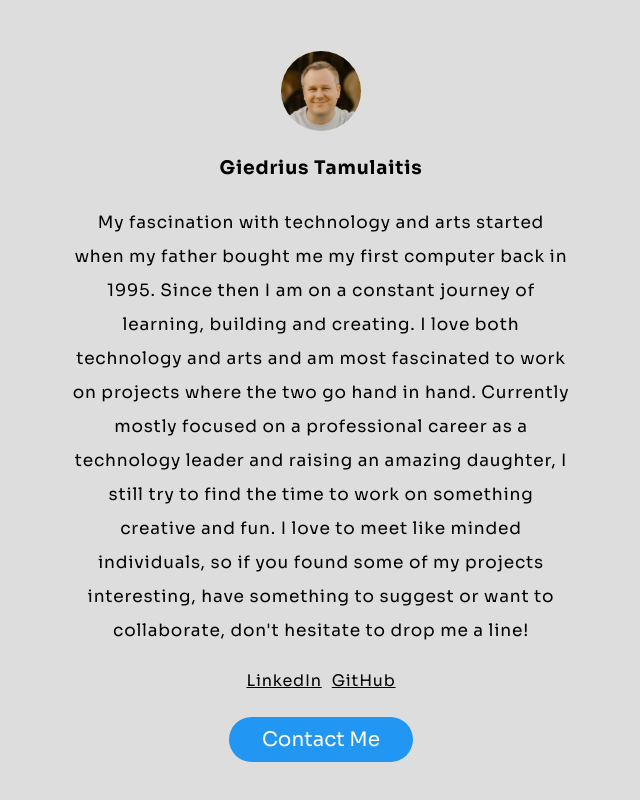
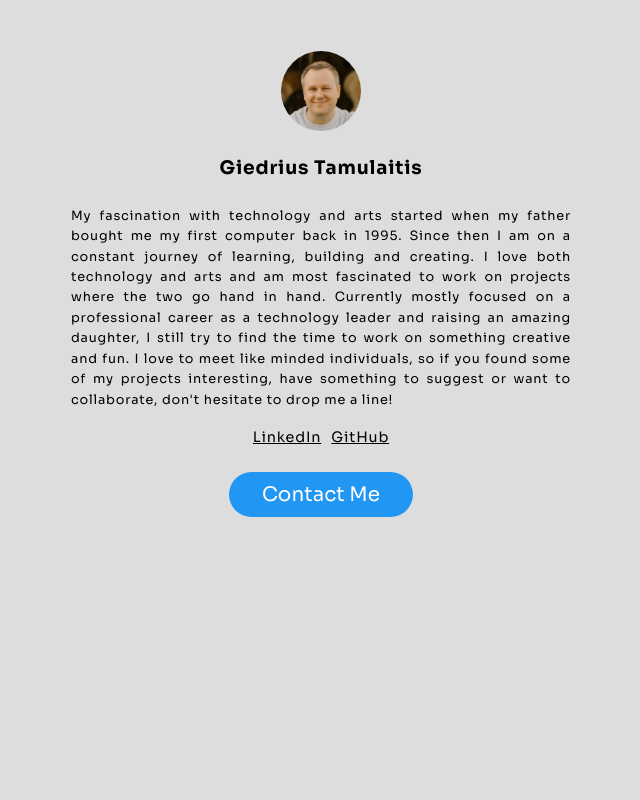
Before and after one commit to GiedriusT/tamulaitis-page, a React (Vite) app: page / in a window 1280 px wide. Shown: the part 1586-2386 px from the top of the page, without its empty margins (319-959 px from the left). After the commit the page ends 2163 px from the top, so only its background shows below. Built offline with nearby package versions, Linux system fonts and the light colour scheme.

Commit message:
Updare footer styles

```diff
--- a/src/components/Layout/Footer/Footer.styles.ts
+++ b/src/components/Layout/Footer/Footer.styles.ts
@@ -32,12 +32,15 @@ export const ProfileDescription = styled.p`
   max-width: 500px;
   margin-left: auto;
   margin-right: auto;
-  text-align: center;
+  text-align: justify;
+  font-size: 0.8rem;
+  line-height:1.6;
 `;
 
 export const ProfileLinks = styled.div`
   display: flex;
   justify-content: center;
+  font-size: 0.9rem;
 `;
 
 export const ProfileLink = styled.a`
```
